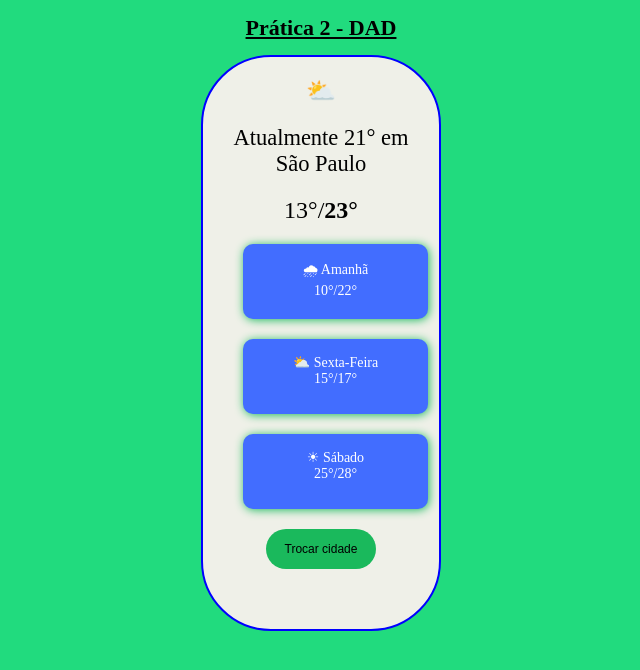
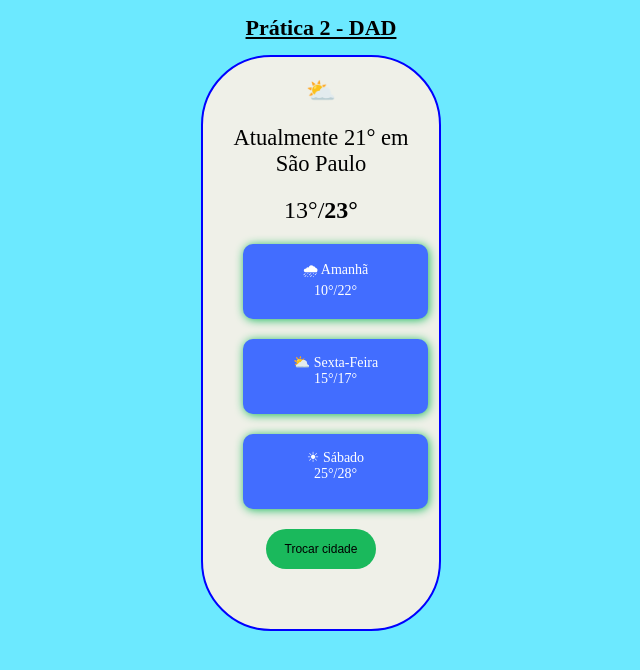
Before and after one commit to henry-gois/Projeto_DAD_final, a plain HTML site: page index.html in a window 1280 px wide. Shown: the whole page, without its empty margins (319-959 px from the left). Drawn offline with Linux system fonts and the light colour scheme.

Commit message:
nova cor

```diff
--- a/style.css
+++ b/style.css
@@ -1,5 +1,5 @@
 body{
-    background-color: rgb(33, 219, 126);
+    background-color: rgb(108, 233, 255);
 }
 
 h1{
```
